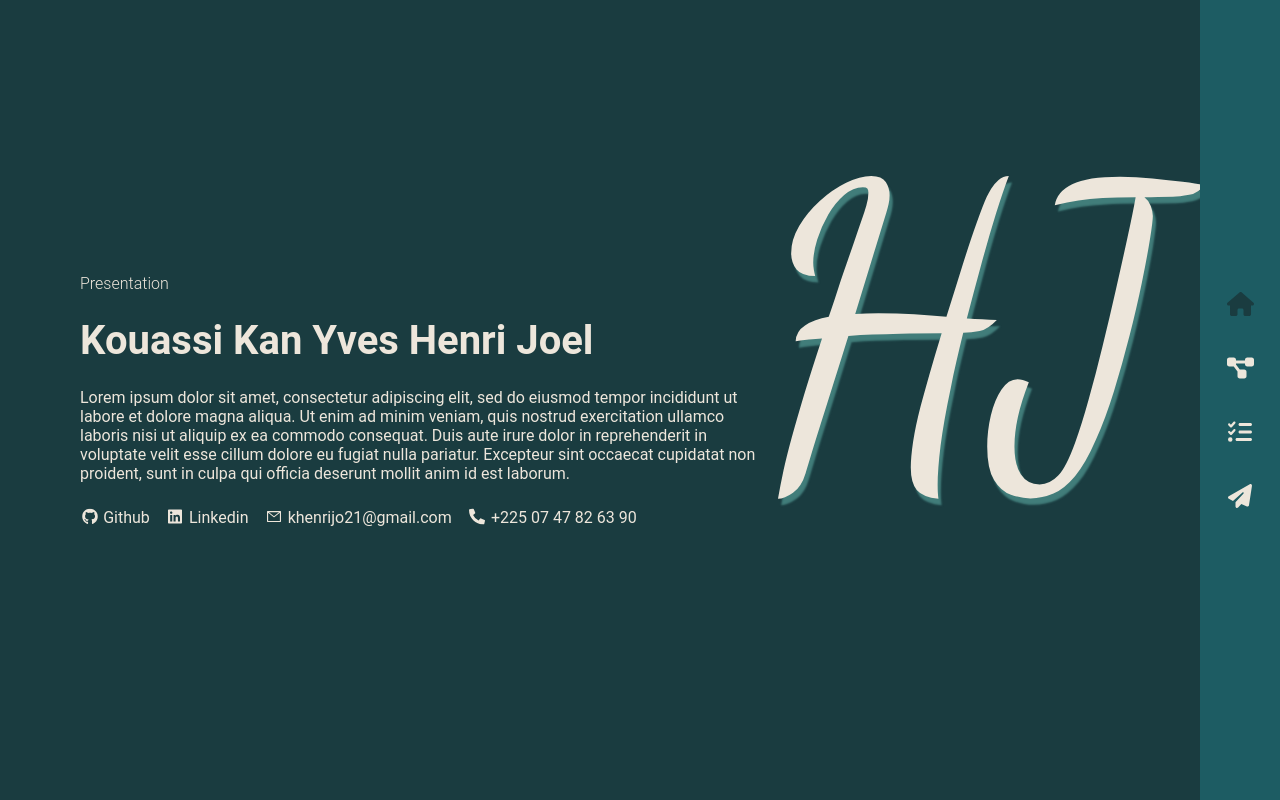
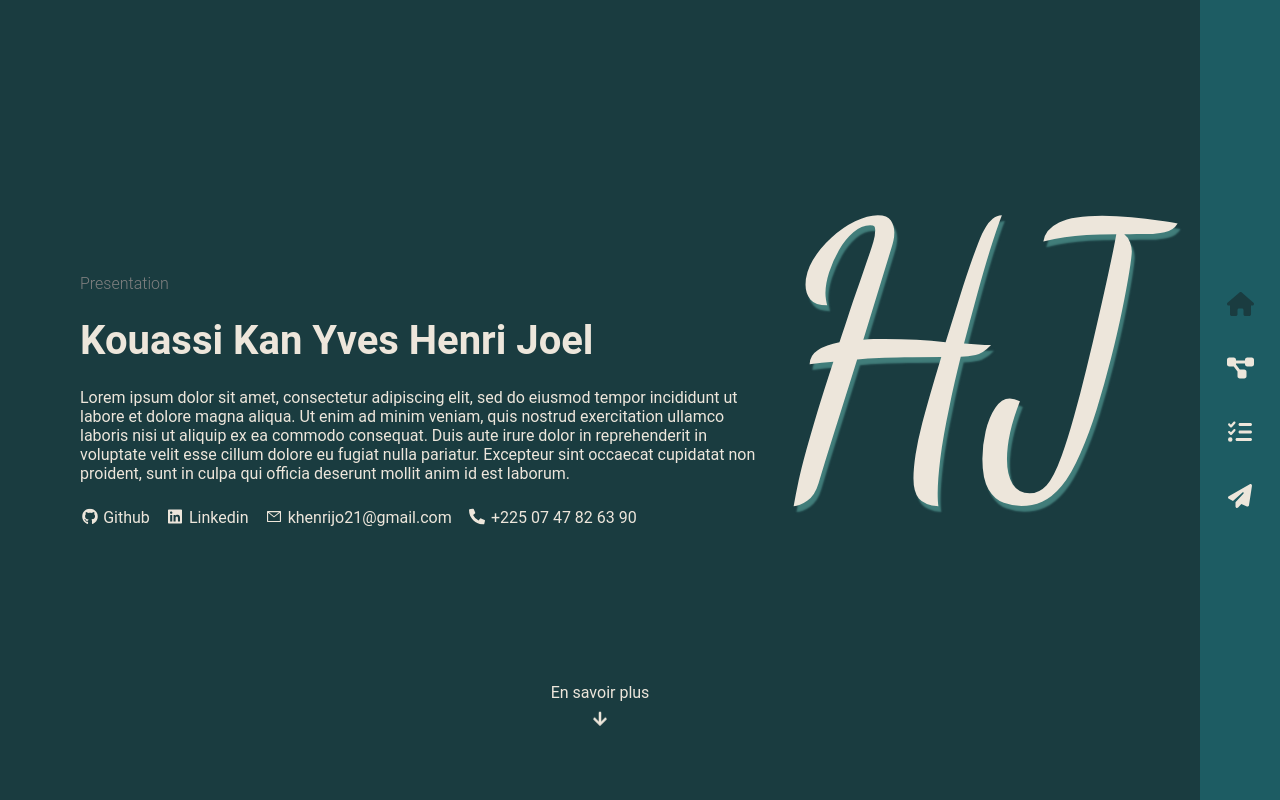
Before and after one commit to khenrijo21/my-portfolio, a React (Create React App) app: page / in a window 1280 px wide. Shown: the top 800 px of the page. Built offline with nearby package versions, Linux system fonts and the light colour scheme.

Commit message:
Know more arrow and about illustration animations made

```diff
--- a/src/App.scss
+++ b/src/App.scss
@@ -24,5 +24,6 @@ main {
   section {
     min-height: 100vh;
     padding: 2em 5em;
+    scroll-behavior: smooth;
   }
 }
--- a/src/components/AboutSection.js
+++ b/src/components/AboutSection.js
@@ -1,11 +1,11 @@
 import React from "react";
 import '../styles/components/about-section.scss'
-import { FaGithub, FaLinkedin, FaPhoneAlt } from 'react-icons/fa'
+import { FaGithub, FaLinkedin, FaPhoneAlt, FaArrowDown } from 'react-icons/fa'
 import { AiOutlineMail } from 'react-icons/ai'
 
 export default function AboutSection(){
       return (
-            <section className="about--wrapper">
+            <section id="about" className="about--wrapper">
                   <div className="about--info">
                         <h4 className="about-title">Presentation</h4>
                         <h1 className="about-name">Kouassi Kan Yves Henri Joel</h1>
@@ -23,6 +23,12 @@ export default function AboutSection(){
                         <span className="animated-letter">H</span>
                         <span className="animated-letter">J</span>
                   </div>
+                  <div className="know-more">
+                        <a href="#skills">
+                              En savoir plus <br />
+                              <FaArrowDown />
+                        </a>
+                  </div>
             </section>
       )
 }
--- a/src/components/Navbar.js
+++ b/src/components/Navbar.js
@@ -7,16 +7,16 @@ import '../styles/components/navbar.scss'
 export default function Navbar(){
       return (
             <navbar className="sidebar">
-                  <a href="/" className="active">
+                  <a href="/" className="sidebar-link active">
                         <FontAwesomeIcon size="xl" icon={faHome} />
                   </a>
-                  <a href="/">
+                  <a href="/" className="sidebar-link">
                         <FontAwesomeIcon size="xl" icon={faDiagramProject} />
                   </a>
-                  <a href="/">
+                  <a href="/" className="sidebar-link">
                         <FontAwesomeIcon size="xl" icon={faListCheck} />
                   </a>
-                  <a href="/">
+                  <a href="/" className="sidebar-link">
                         <FontAwesomeIcon size="xl" icon={faPaperPlane} />
                   </a>
             </navbar>
--- a/src/components/Skill.js
+++ b/src/components/Skill.js
@@ -7,10 +7,8 @@ import '../styles/components/skill.scss'
 export default function Skill({icon, title, desc, percentage}){
       const style = {width: percentage + '%'}
 
-      console.log(icon)
-
       return (
-            <div className="skill--wrapper">
+            <div className="skill">
                   <div className="skill--header">
                         {title === "Flutter" ? <SiFlutter /> :  <FontAwesomeIcon icon={icon} />}
                         <h2>{title}</h2>
--- a/src/components/SkillsSection.js
+++ b/src/components/SkillsSection.js
@@ -54,7 +54,7 @@ export default function SkillsSection(){
       ]
 
       return (
-            <section className="skills--wrapper">
+            <section id="skills" className="skills--wrapper">
                   <h1 className="skills-title">Skills <GiSkills /> </h1>
                   <div className="skills--body">
                         {skills.map((skill, index) => {
--- a/src/styles/components/about-section.scss
+++ b/src/styles/components/about-section.scss
@@ -16,6 +16,7 @@
 
 .about-title {
       font-weight: 300;
+      color: gray;
 }
 
 .about-name {
@@ -27,43 +28,10 @@
       gap: 1em;
 
       svg {
-            transform: translateY(.1em);
-            margin-inline: .1em;
+            transform: translateY(0.1em);
+            margin-inline: 0.1em;
       }
 }
-
-// .know-more {
-//       border: 0.2em solid $bg-secondary;
-//       padding: 0.5em 2.5em;
-//       color: white;
-//       font-size: 0.8em;
-//       position: relative;
-
-//       box-shadow: 0em 0.3125em 0.625em 0em rgba(0, 0, 0, 0.5);
-//       transition: all ease 0.2s;
-
-//       &::after {
-//             content: "";
-//             position: absolute;
-//             top: 0;
-//             right: 0;
-//             left: 0;
-//             bottom: 0;
-//             z-index: -5;
-//             opacity: 0;
-//             background-color: $bg-secondary;
-//             transition: opacity 0.2s;
-//       }
-
-//       &:hover {
-//             transform: translateY(-0.3125em);
-//             box-shadow: 0em 0.625em 1.25em 0.125em rgba(0, 0, 0, 0.25);
-
-//             &::after {
-//                   opacity: 1;
-//             }
-//       }
-// }
 
 .about--illustration {
       font-family: "Dancing Script", cursive;
@@ -72,9 +40,10 @@
       transform: translateY(-9em);
       text-shadow: 0.2em 0.4em 0.125em $bg-tertiary;
       transition: all 0.3s;
+      animation: illustration-animation 5s infinite;
 
       &:hover {
-            transform: translateY(-9.5em);
+            animation-play-state: paused;
             text-shadow: 0.3em 0.6em 0.504em $bg-tertiary;
       }
 }
@@ -82,3 +51,35 @@
 .animated-letter {
       font-size: 25em;
 }
+
+.know-more {
+      position: absolute;
+      text-align: center;
+      bottom: 0;
+      transform: translateY(-150%);
+
+      svg {
+            margin-top: 0.5em;
+            animation: up-down-animation 2s infinite;
+      }
+}
+
+@keyframes illustration-animation {
+      0%,
+      100% {
+            transform: translateY(-9em);
+      }
+      50% {
+            transform: translateY(-5em) scale(0.8);
+      }
+}
+
+@keyframes up-down-animation {
+      0%,
+      100% {
+            transform: translateY(10%);
+      }
+      50% {
+            transform: translateY(-40%);
+      }
+}
--- a/src/styles/components/skill.scss
+++ b/src/styles/components/skill.scss
@@ -1,6 +1,6 @@
 @import "../variables.scss";
 
-.skill--wrapper {
+.skill {
       margin: 1em 0;
       height: 5em;
       width: 100%;
@@ -42,4 +42,15 @@
       height: 100%;
       border-radius: 1em;
       background-color: rgba(240, 239, 239, 0.859);
+      transform-origin: left 50%;
+      animation: left-to-right 2s 0s forwards;
 }
+
+@keyframes left-to-right {
+      from {
+            transform: scaleX(0);
+      }
+      to {
+            transform: scaleX(1);
+      }
+}
```
